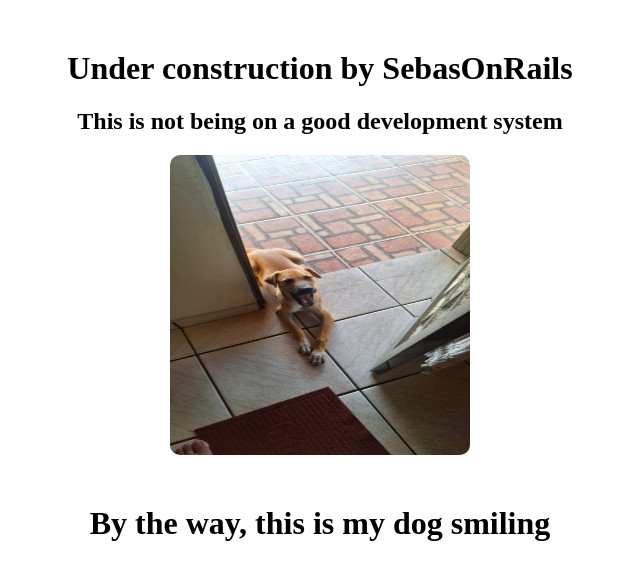
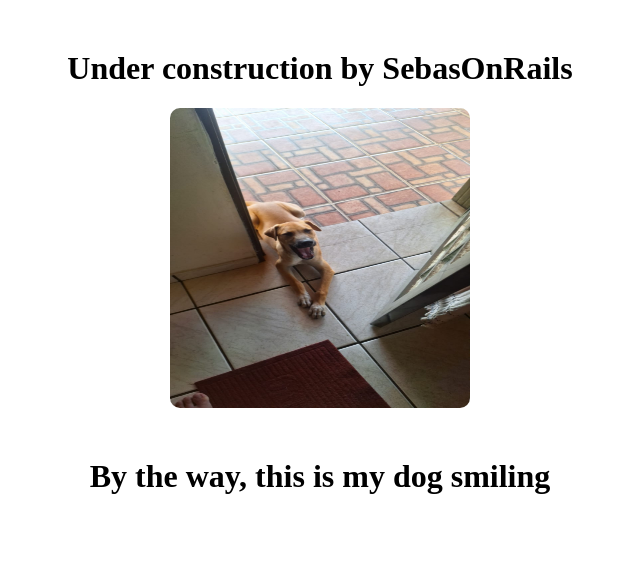
Before and after one commit to FLOpeSS/tabnews, a Next.js app: page / in a window 1280 px wide. Shown: the top 580 px of the page, without its empty margins (320-960 px from the left). Built offline with nearby package versions, Linux system fonts and the light colour scheme.

Commit message:
adjusting html

```diff
--- a/pages/index.js
+++ b/pages/index.js
@@ -40,7 +40,6 @@ function Home() {
             </Head>
             <div style={styles.container}>
                 <h1 style={styles.texting}>Under construction by SebasOnRails</h1>
-                <h2>This is not being on a good development system</h2>
                 <Image
                     src="/dog.jpg"
                     width={300}
```
